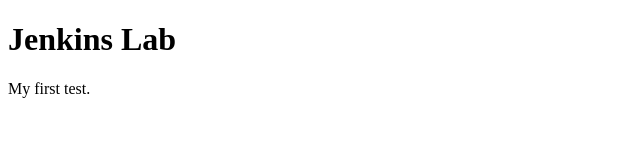
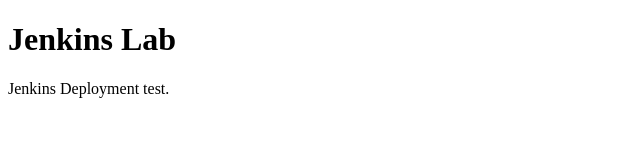
Before and after one commit to vibindev/devopstraining, a plain HTML site: page website/index.html in a window 1280 px wide. Shown: the whole page, without its empty margins (0-640 px from the left). Drawn offline with Linux system fonts and the light colour scheme.

Commit message:
deployment test

```diff
--- a/website/index.html
+++ b/website/index.html
@@ -6,7 +6,7 @@
 <body>
 
 <h1>Jenkins Lab</h1>
-<p>My first test.</p>
+<p>Jenkins Deployment test.</p>
 
 </body>
 </html>
```
